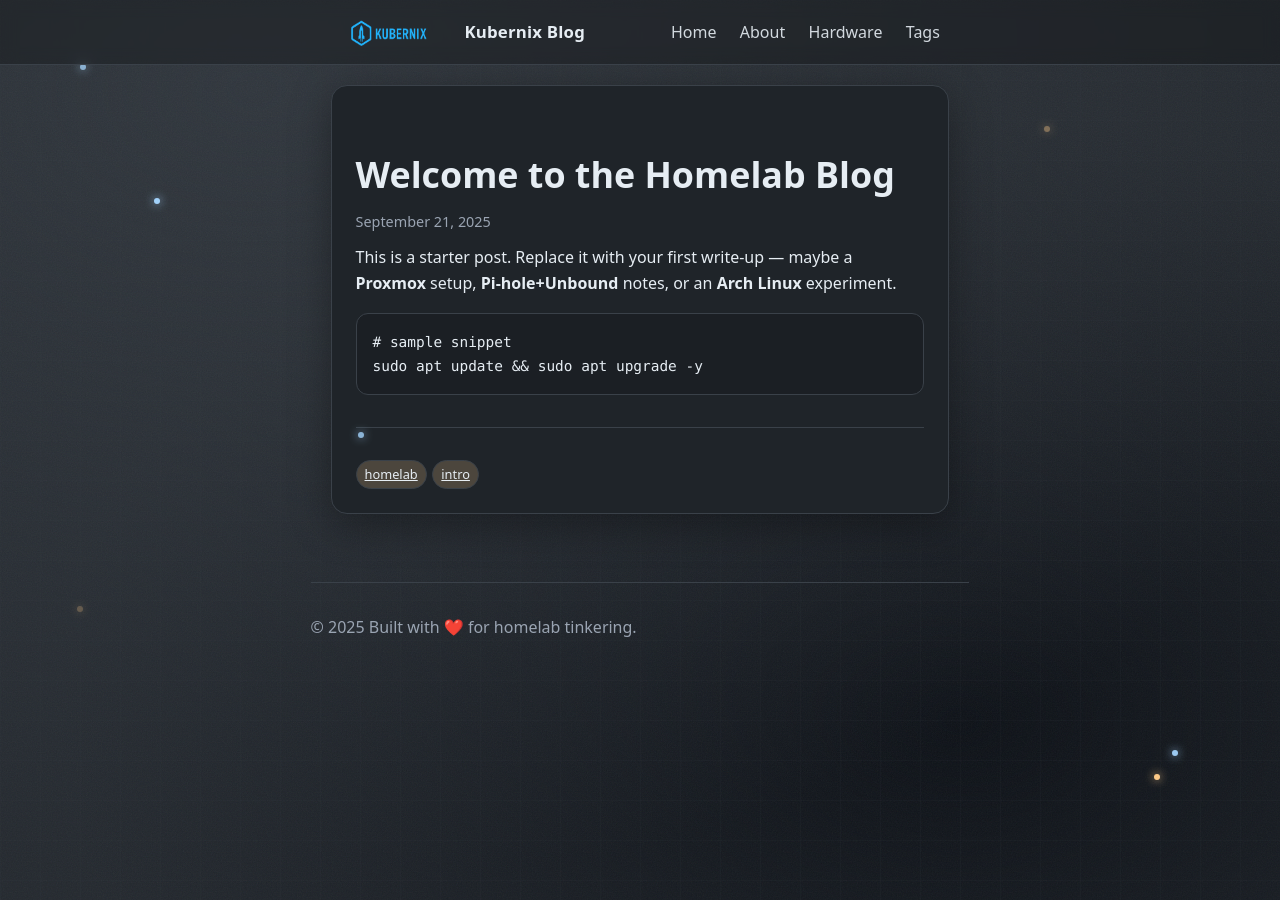
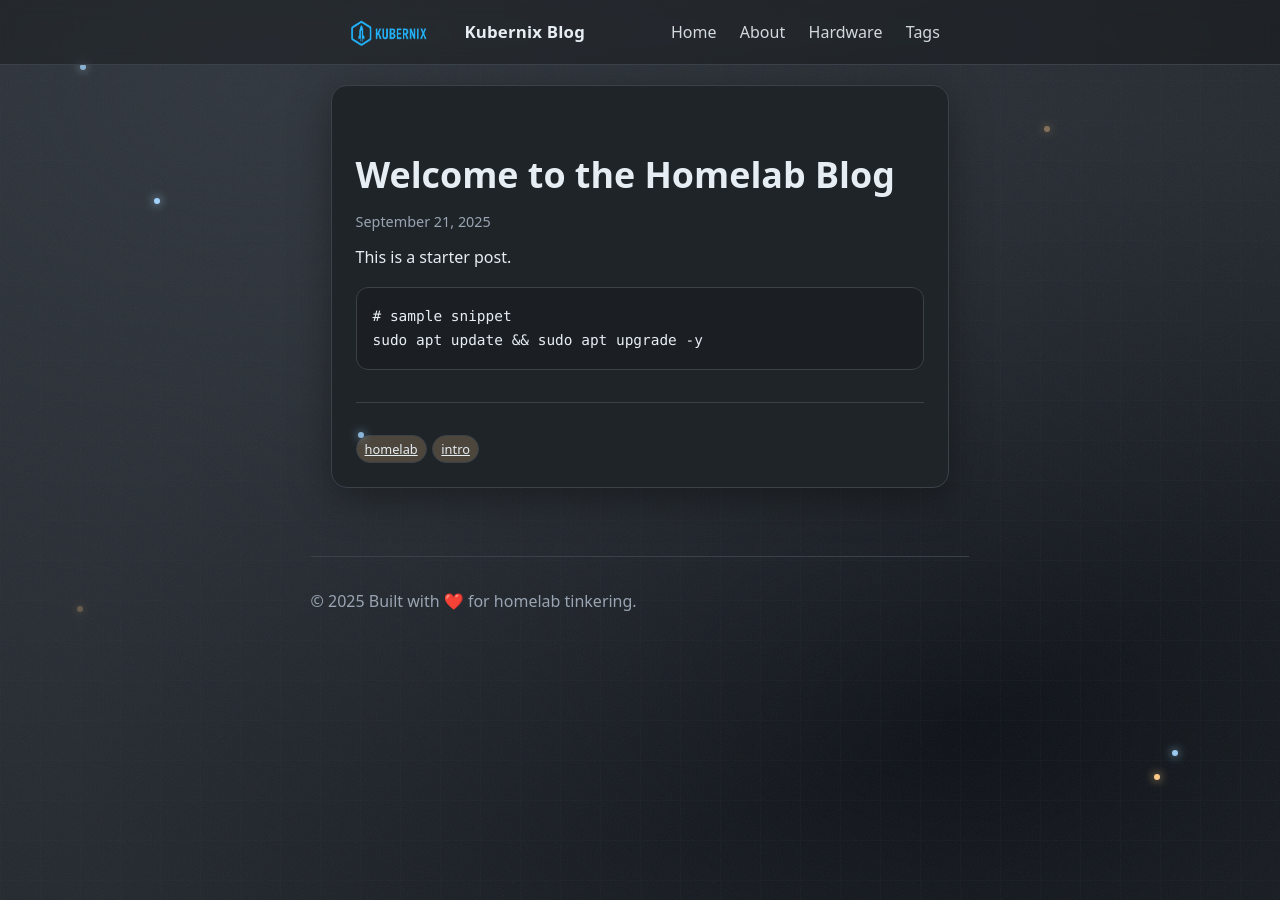
Before and after one commit to milinko92/blog.kubernix.com, a Jekyll site: the page built from _posts/2025-09-21-welcome.md, in a window 1280 px wide. Built offline with Jekyll 4.4.1, drawn with Linux system fonts in a browser that asks for light colours.

Commit message:
Update 2025-09-21-welcome.md

````diff
--- a/_posts/2025-09-21-welcome.md
+++ b/_posts/2025-09-21-welcome.md
@@ -4,7 +4,7 @@ title: "Welcome to the Homelab Blog"
 tags: [homelab, intro]
 ---
 
-This is a starter post. Replace it with your first write-up — maybe a **Proxmox** setup, **Pi-hole+Unbound** notes, or an **Arch Linux** experiment.
+This is a starter post.
 
 ```bash
 # sample snippet
````
